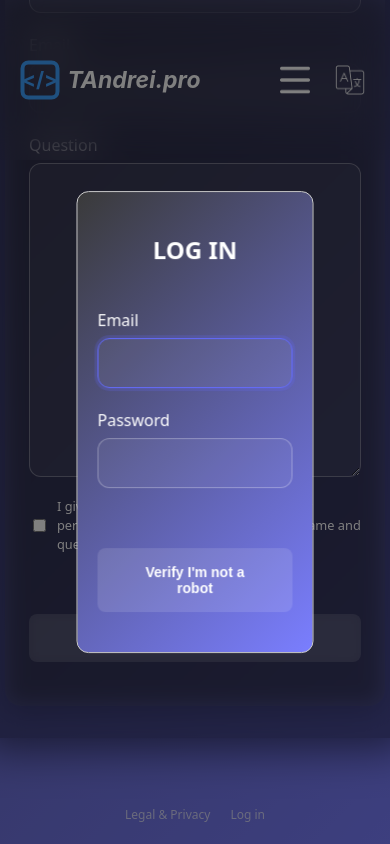
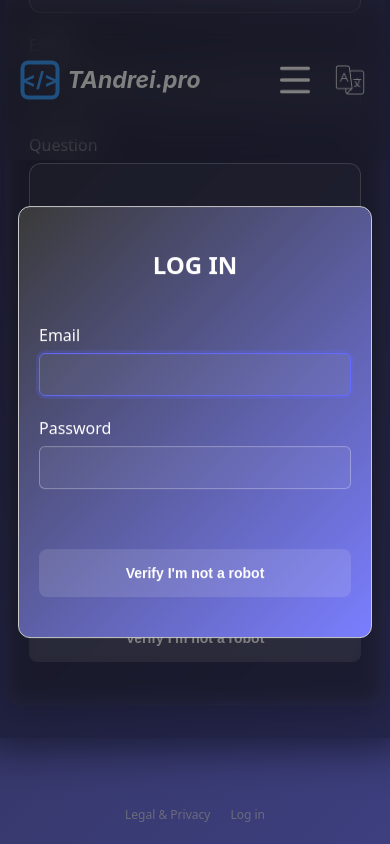
Before and after one commit to TAndrei17/tandreipro-page, a React (Vite) app: page /contact in a window 390 px wide. Both pictures are taken after a click on the element "Log in". Shown: the part 1276-2120 px from the top of the page. Built offline with nearby package versions, Linux system fonts and the light colour scheme; no server answers.

Commit message:
style: update modalLogin size

```diff
--- a/src/components/Modals/ModalLogIn.tsx
+++ b/src/components/Modals/ModalLogIn.tsx
@@ -54,6 +54,14 @@ const ModalLogin = () => {
 	const [showCaptcha, setShowCaptcha] = useState(false);
 	const [captchaValue, setCaptchaValue] = useState<string | null>(null);
 	const [isOpen, setIsOpen] = useState(false);
+
+	const modalStyles = {
+		overlay: customStyles.overlay,
+		content: {
+			...customStyles.content,
+			width: isMobile ? '80%' : '50%',
+		},
+	};
 
 	const initialValues: AuthRequest = {
 		email: '',
@@ -115,7 +123,7 @@ const ModalLogin = () => {
 				{whoami === 'guest' ? tModal('login') : tModal('logout')}
 			</span>
 
-			<Modal isOpen={isOpen} onRequestClose={() => setIsOpen(false)} style={customStyles}>
+			<Modal isOpen={isOpen} onRequestClose={() => setIsOpen(false)} style={modalStyles}>
 				<Formik
 					initialValues={initialValues}
 					validationSchema={validationSchema}
--- a/src/components/Modals/styles/ModalWindow.css
+++ b/src/components/Modals/styles/ModalWindow.css
@@ -122,4 +122,10 @@
 	.modal-window-checkbox-wrapper label {
 		font-size: 0.8em;
 	}
+
+	.modal-window-input,
+	.modal-window-textarea {
+		border-radius: 6px;
+		font-size: 0.9rem;
+	}
 }
```
